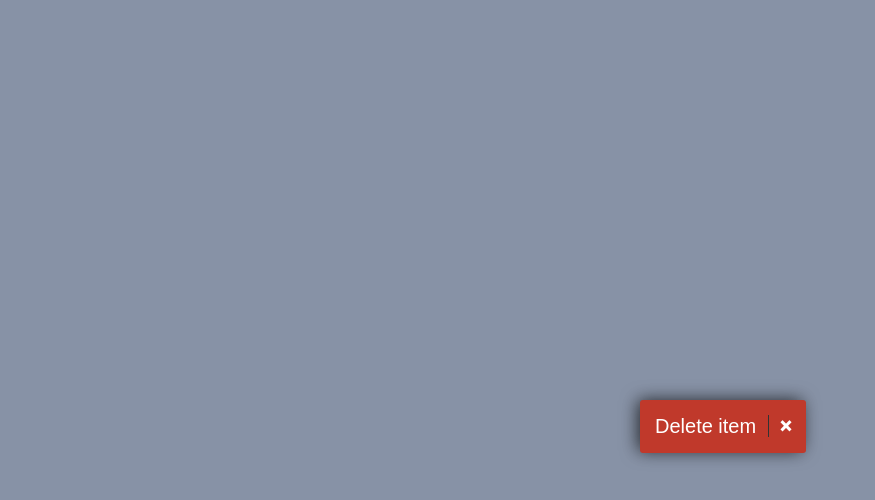
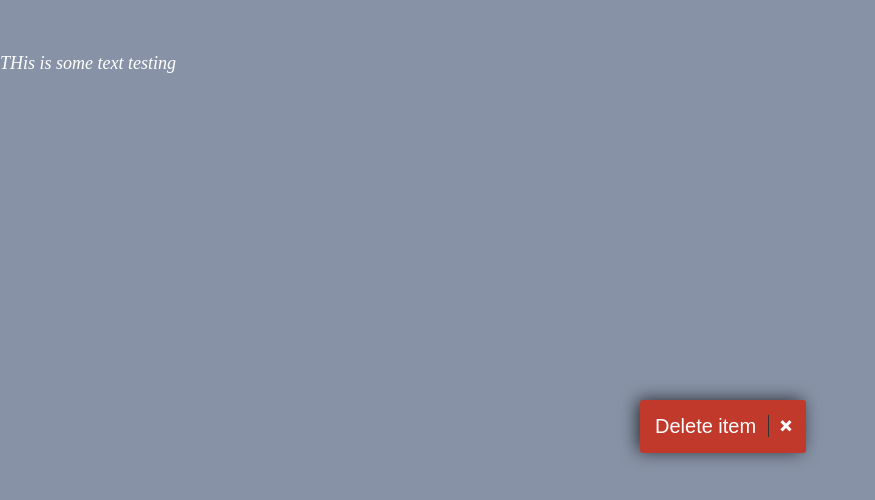
Before and after one commit to eslamabdo164/UI-Error-Msg-, a plain HTML site: page index.html in a window 1280 px wide. Shown: the whole page, without its empty margins (0-875 px from the left). Drawn offline with Linux system fonts and the light colour scheme.

Commit message:
span added

```diff
--- a/index.html
+++ b/index.html
@@ -20,9 +20,7 @@
                 </div>
         </div>
 
-
-
-</div>
+        <i>THis is  some text testing </i>
 
 
 
```
